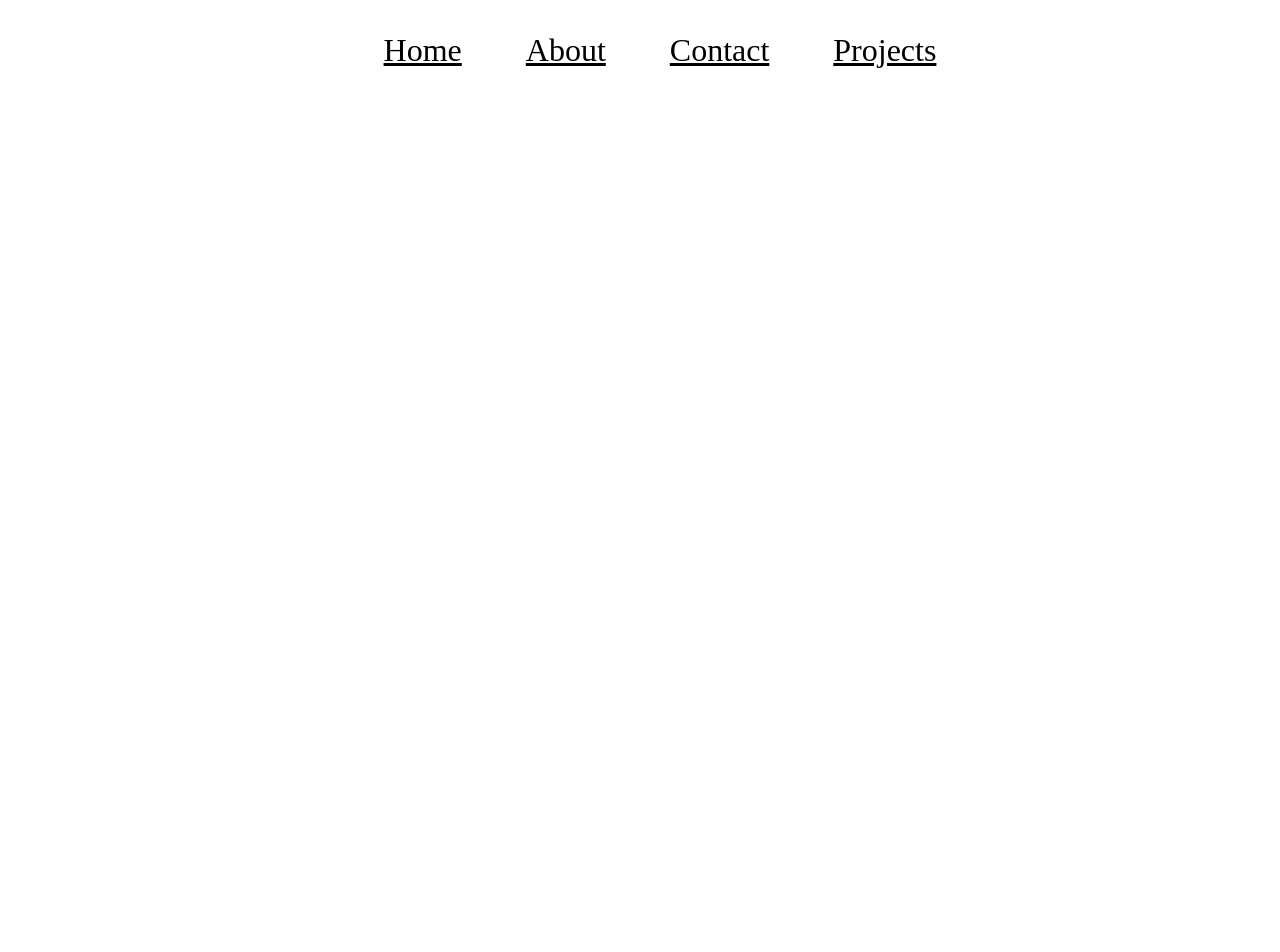
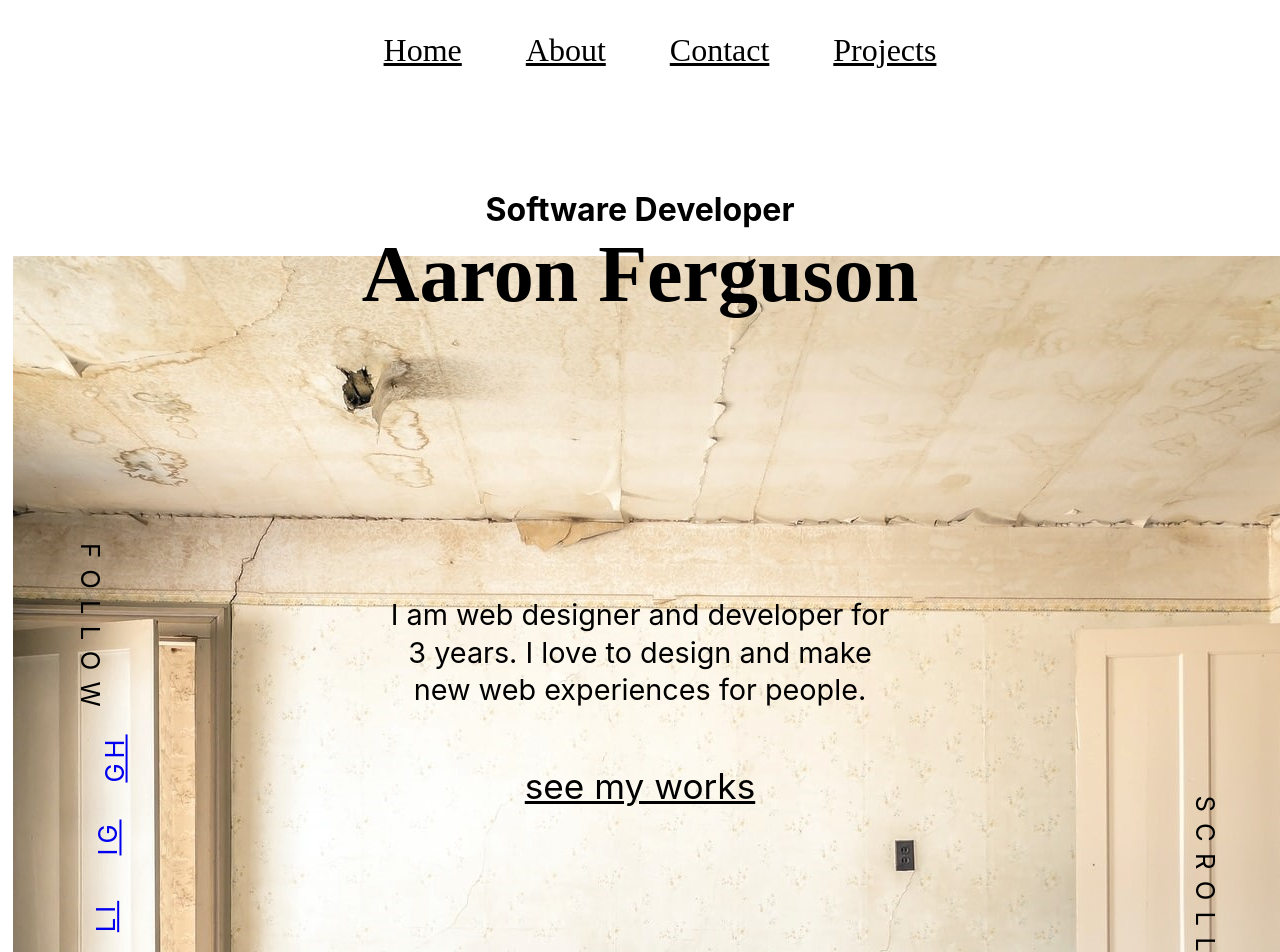
Before and after one commit to AJ-Ferguson123/ReactPortfolio0721, a React (Create React App) app: page / in a window 1280 px wide. Shown: the top 952 px of the page. Before the commit the page ends 800 px from the top, so only its background shows below. Built offline with nearby package versions, Linux system fonts and the light colour scheme.

Commit message:
edit img added style to hero

```diff
--- /dev/null
+++ b/src/components/Button.js
@@ -0,0 +1,37 @@
+import React from 'react'
+import { Link } from 'react-router-dom'
+import styled from 'styled-components'
+
+
+const ButtonStyle = styled.div`
+  margin-top: 2rem;
+  .button {
+    font-size: 2.2rem;
+    background-color: ${(props) =>
+      props.outline ? 'transperant' : 'var(--gray-1)'};
+    padding: 0.7em 2em;
+    border: 2px solid var(--gray-1);
+    border-radius: 8px;
+    display: inline-block;
+    color: ${(props) => (props.outline ? 'var(--gary-1)' : 'black')};
+  }
+  @media only screen and (max-width: 768px) {
+    .button {
+      font-size: 1.8rem;
+    }
+  }
+`;
+
+export default function Button({
+  btnText = 'test',
+  btnLink = 'test',
+  outline = false,
+}) {
+  return (
+    <ButtonStyle outline={outline} className="button-wrapper">
+      <Link className="button" to={btnLink}>
+        {btnText}
+      </Link>
+    </ButtonStyle>
+  );
+}
--- a/src/components/HeroSection.js
+++ b/src/components/HeroSection.js
@@ -1,6 +1,9 @@
 import React from 'react'
 import styled from 'styled-components'
-import destructionApartment from '../assets/images/destructionApartment'
+import Button from './Button'
+import apartment from '../assets/images/apartment.jpg'
+import { CgArrowsScrollV } from 'react-icons/cg'
+import PText from './Ptext'
 
 
 
@@ -26,13 +29,12 @@ const HeroStyles = styled.div`
     }
     .hero__name {
       font-family: 'Montserrat SemiBold';
-      font-size: 7rem;
+      font-size: 5rem;
       color: var(--white);
     }
   }
   .hero__img {
-    max-width: 900px;
-    width: 100%;
+    width: 98%;
     height: 600px;
     margin: 0 auto;
     border: 2px solid var(--gray-1);
@@ -66,7 +68,7 @@ const HeroStyles = styled.div`
     }
     img {
       max-height: 45px;
-      width: 16px;
+      width: 100%;
       margin: 0 auto;
       object-fit: contain;
     }
@@ -79,7 +81,8 @@ const HeroStyles = styled.div`
   .hero__social__text {
     ul {
       li {
-        margin-bottom: 1rem;
+          list-style: none;
+          margin-bottom: 1rem;
         a {
           display: inline-block;
           font-size: 1.6rem;
@@ -103,6 +106,7 @@ const HeroStyles = styled.div`
     }
     .hero__img {
       height: 300px;
+      width: 100%;
     }
     .hero__info {
       margin-top: 3rem;
@@ -148,11 +152,11 @@ export default function HeroSection() {
         <div className="hero">
           <div className="container">
             <h1 className="hero__heading">
-              <span>Hello</span>
+              <span>Software Developer</span>
               <span className="hero__name">Aaron Ferguson</span>
             </h1>
             <div className="hero__img">
-              <img src={destructionApartment} alt="" />
+              <img src={apartment} alt="" />
             </div>
             <div className="hero__info">
               <PText>
@@ -164,8 +168,9 @@ export default function HeroSection() {
             </div>
             <div className="hero__social">
               <div className="hero__social__indicator">
-                <p>Follow</p>
-                <img src={SocialMediaArrow} alt="icon" />
+                <p>Follow &nbsp;</p>
+
+
               </div>
               <div className="hero__social__text">
                 <ul>
@@ -201,7 +206,7 @@ export default function HeroSection() {
             </div>
             <div className="hero__scrollDown">
               <p>Scroll</p>
-              <img src={ScrollDownArrow} alt="ScrollDown Arrow" />
+              <CgArrowsScrollV alt="ScrollDown Arrow" />
             </div>
           </div>
         </div>
--- /dev/null
+++ b/src/components/Ptext.js
@@ -0,0 +1,21 @@
+import React from 'react'
+import styled from 'styled-components'
+
+
+const PStyle = styled.div`
+max-width:500px;
+margin: 0 auto;
+font-size: 1.8em;
+line-height:1.3em;
+@media only screen and (max-width: 768px) {
+    font-size: 1.4em;
+}
+`;
+
+export default function Ptext({children}) {
+    return (
+        <PStyle className="para">
+            <p>{children}</p>
+        </PStyle>
+    )
+}
--- a/src/pages/Home.js
+++ b/src/pages/Home.js
@@ -1,9 +1,10 @@
 import React from 'react'
+import HeroSection from '../components/HeroSection'
 
 export default function Home() {
     return (
         <div>
-            <h3></h3>
+            <HeroSection/>
         </div>
     )
 }
```
Also changed, not shown: src/assets/images/apartment.jpg (added), 1 other file (tests, documents, lock files or other folders).
